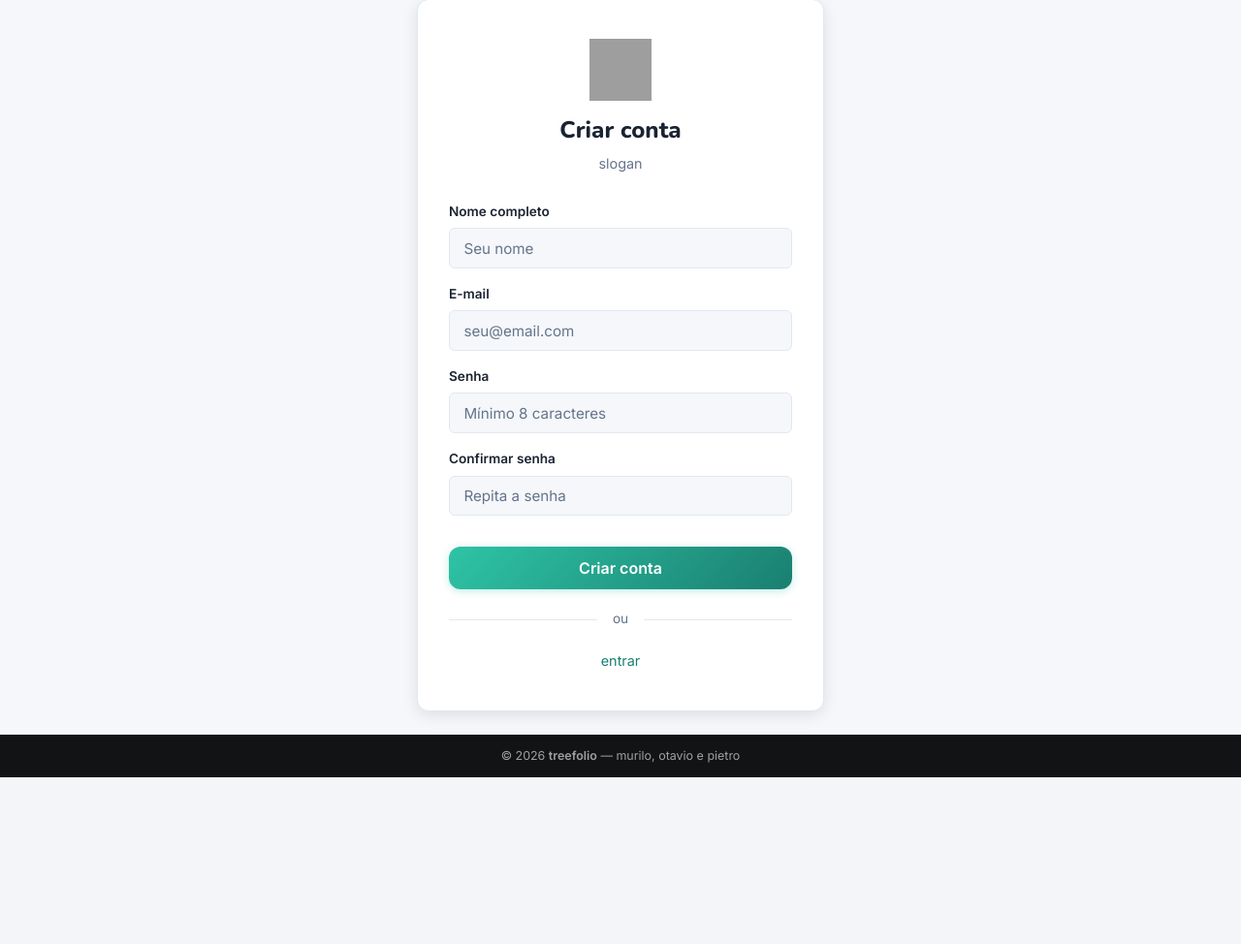
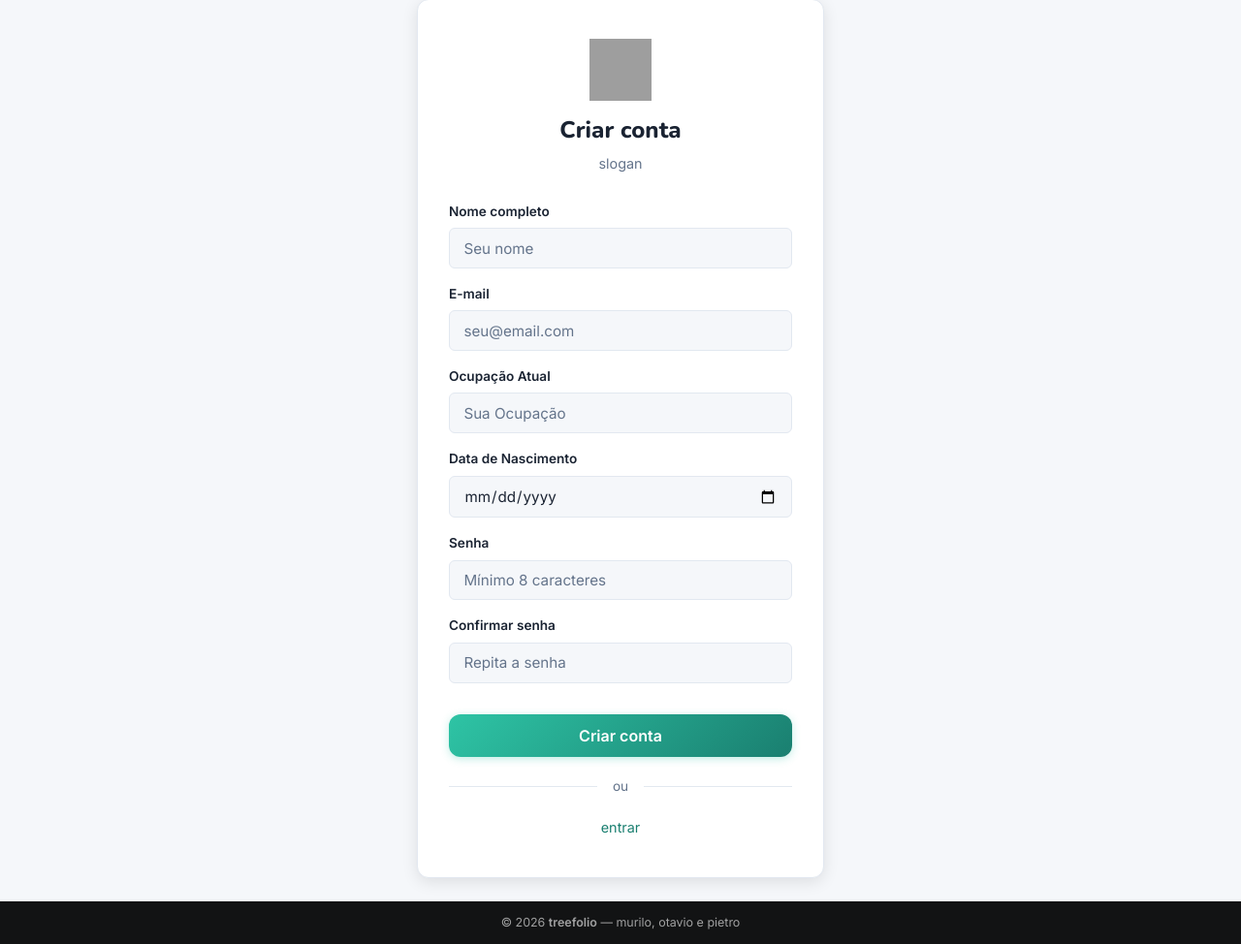
Before and after one commit to Treefolio-2c1/Treefolio, a PHP site: page /auth/cadastro.php in a window 1280 px wide. Shown: the part 85-1059 px from the top of the page at 97% size. Before the commit the page ends 887 px from the top, so only its background shows below. Run offline with PHP 8.4, Linux system fonts and the light colour scheme; grey boxes are pictures that could not be loaded.

Commit message:
add integração inicial do clip e atualizando cadastro com novos dados

```diff
--- a/auth/cadastro.php
+++ b/auth/cadastro.php
@@ -10,6 +10,8 @@
         $email = $_POST['email'];
         $senha = $_POST['senha'];
         $confirmar = $_POST['confirmar'];
+        $ocupacao = $_POST['ocupacao'];
+        $data = $_POST['data'];
 
 
     if($senha !== $confirmar){
@@ -21,8 +23,8 @@
 
     $token = bin2hex(random_bytes(32));
 
-    $sql = "INSERT INTO usuario (nome, email, senha, ativo, token)
-            VALUES (?, ?, ?, ?, ?)";
+    $sql = "INSERT INTO usuario (nome, email, senha, ativo, token, datanasc, ocupacao)
+            VALUES (?, ?, ?, ?, ?, ?, ?)";
 
     $stmt = $pdo->prepare($sql);
 
@@ -31,7 +33,9 @@
         $email,
         $senha,
         0,
-        $token
+        $token,
+        $data,
+        $ocupacao
     ]);
 
     $link = "http://192.168.1.11/Treefolio/auth/confirmar.php?token=".$token;
@@ -104,6 +108,14 @@
         <input class="form-input" type="email" id="email" name="email" placeholder="seu@email.com" required autocomplete="email">
       </div>
       <div class="form-group">
+        <label class="form-label" for="nome">Ocupação Atual</label>
+        <input class="form-input" type="text" id="ocupacao" name="ocupacao" placeholder="Sua Ocupação" required autocomplete="Ocucação">
+      </div>
+      <div class="form-group">
+        <label class="form-label" for="nome">Data de Nascimento</label>
+        <input class="form-input" type="date" id="data" name="data" placeholder="Sua Data de Nascimento" required autocomplete="name">
+      </div>
+      <div class="form-group">
         <label class="form-label" for="senha">Senha</label>
         <input class="form-input" type="password" id="senha" name="senha" placeholder="Mínimo 8 caracteres" required minlength="8" autocomplete="new-password">
       </div>
```
Also changed, not shown: 2 other files.
